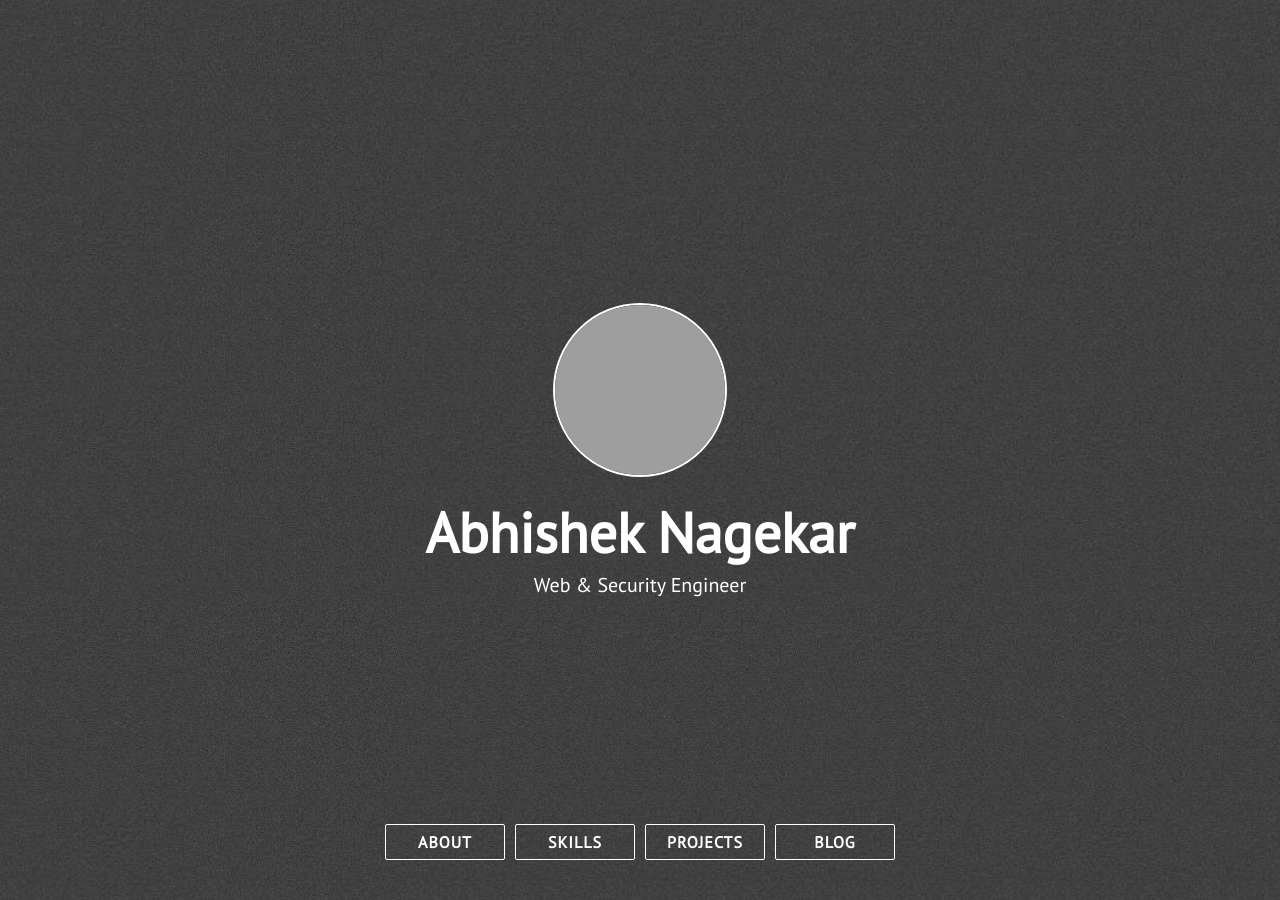
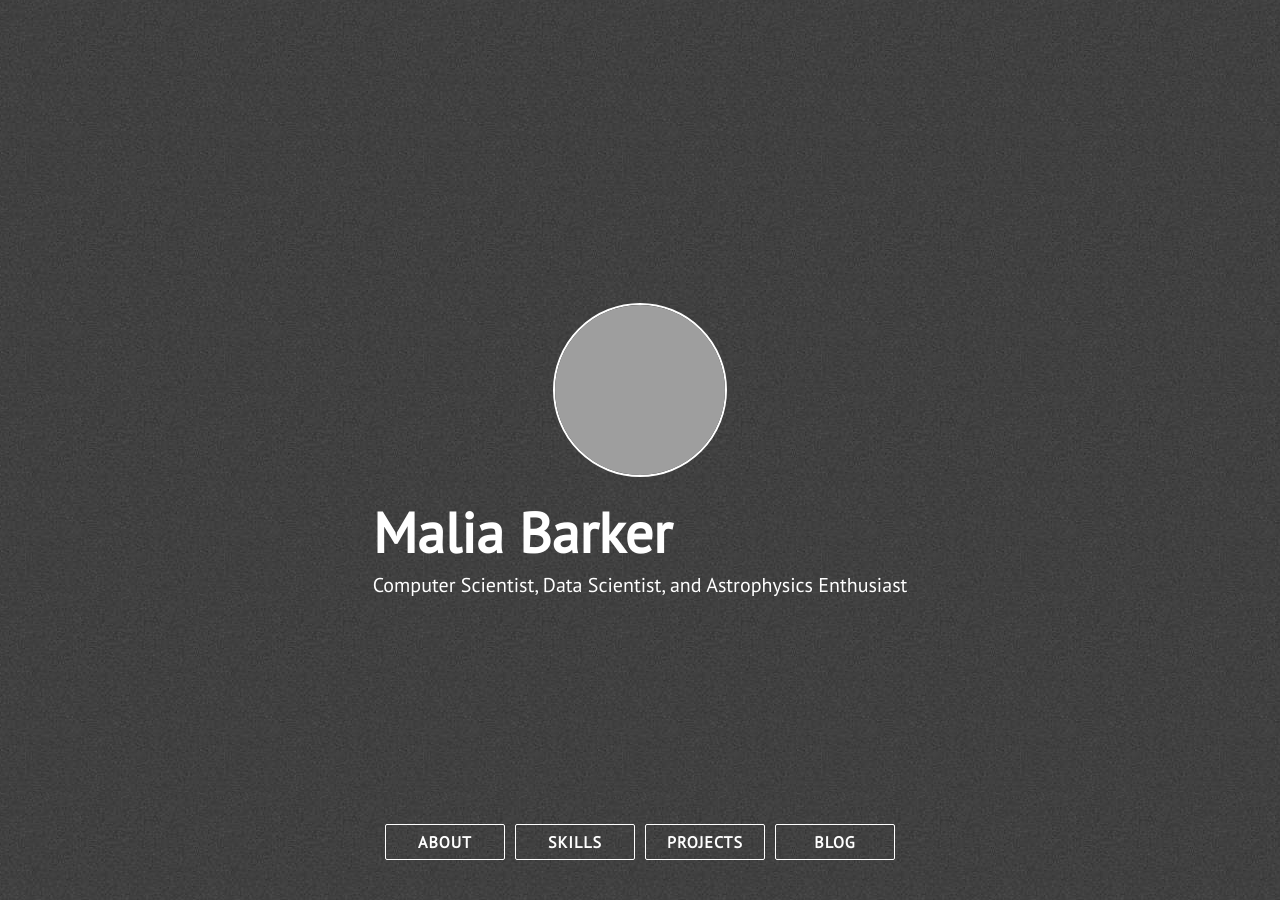
Before and after one commit to maliabarker/maliabarker.github.io, a Jekyll site: the page built from index.html, in a window 1280 px wide and 900 px high. Built offline with Jekyll 4.4.1, drawn with Linux system fonts in a browser that asks for light colours; nearby versions of some CDN libraries; some of the changed text lies outside the part shown; grey boxes are pictures that could not be loaded.

```diff
--- a/_config.yml
+++ b/_config.yml
@@ -1,21 +1,18 @@
-title: Abhishek Nagekar
-description: Web & Security Engineer
-site_title: '@abhn - Abhishek Nagekar'
+title: Malia Barker
+description: Computer Scientist, Data Scientist, and Astrophysics Enthusiast
+site_title: '@maliabarker - Malia Barker'
 
 # Build settings
 markdown: kramdown
 exclude: [vendor/ruby]
 
 # Personalization
-github_username: abhn
-blog_url: https://www.nagekar.com
-email: abhishek@nagekar.com
-keybase_username: abhn
-twitter_username: abhn_
-reddit_username: abhn
+github_username: maliabarker
+blog_url: https://www.maliabarker.com
+email: maliabarker@icloud.com
 
 # absolute or relative
 profile_picture: assets/images/pp.jpg
 
 # Google Analytics ID
-google_analytics:
+# google_analytics:
```
Also changed, not shown: 1 other file.
